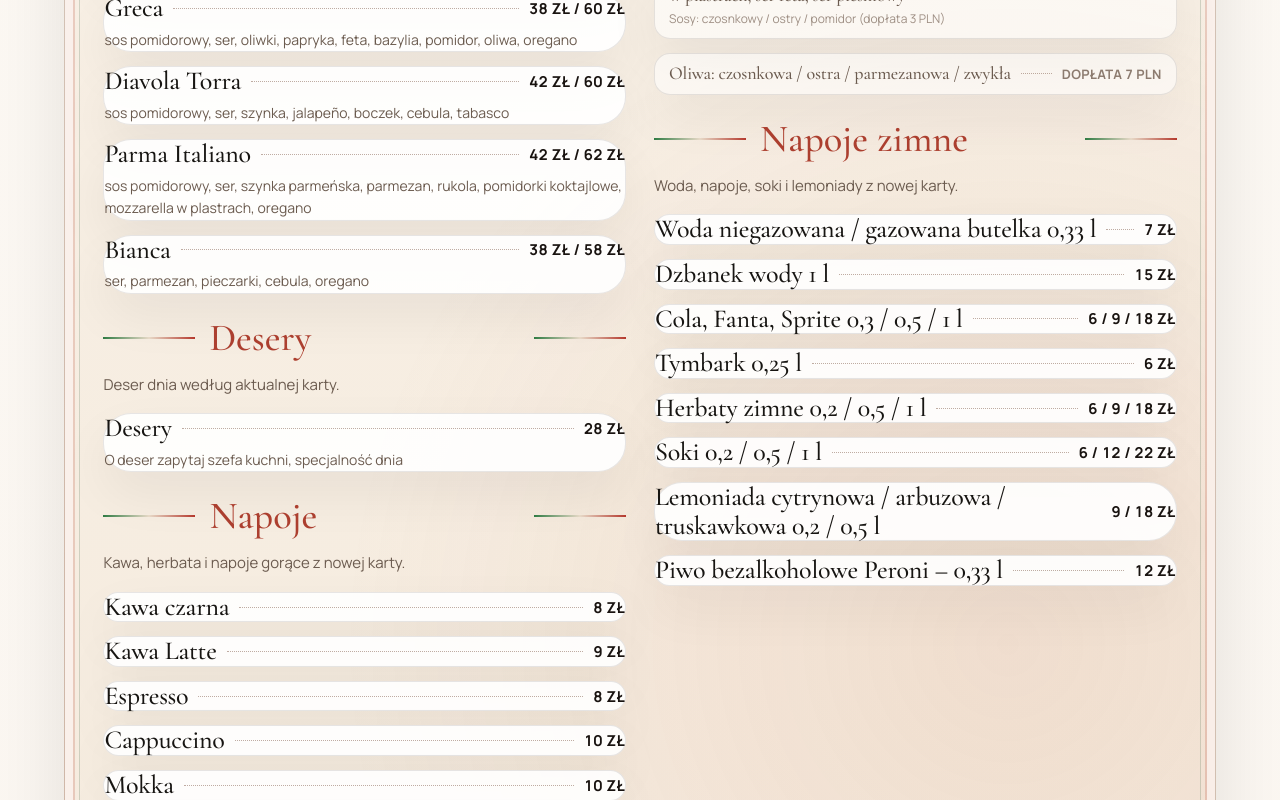
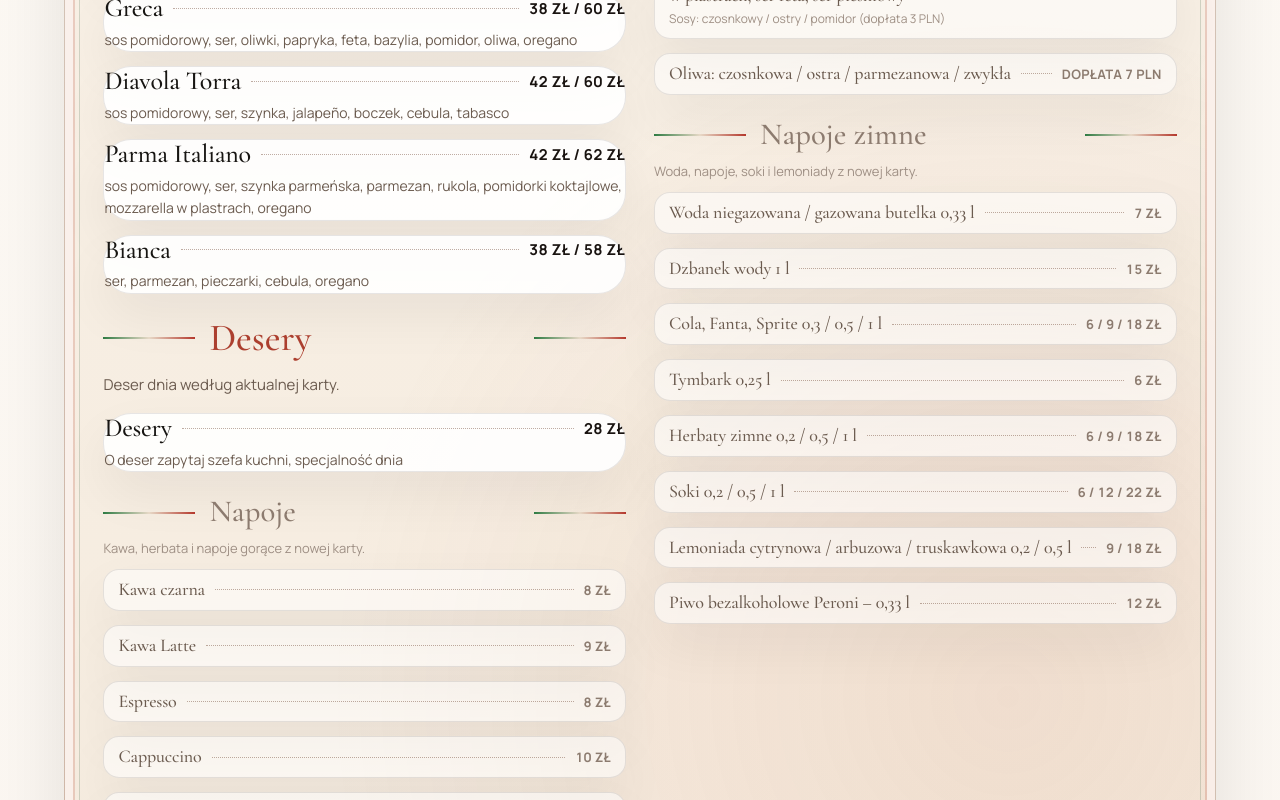
Before and after one commit to mulasty/PizzaTorra, a Next.js app: page / in a window 1280 px wide. Shown: the part 4520-5320 px from the top of the page. Built offline with nearby package versions, Linux system fonts and the light colour scheme.

Commit message:
Apply subtle extras styling to Dodatki, Kawa and Napoje zimne menu sections

```diff
--- a/src/app/page.tsx
+++ b/src/app/page.tsx
@@ -285,7 +285,7 @@ const renderMenuSections = (category: MenuCategory) => {
 const renderMenuCategory = (category: MenuCategory) => (
   <section
     key={category.id}
-    className={`${styles.menuCategoryCard} ${category.id === "dodatki" ? styles.menuCategoryExtras : ""}`}
+    className={`${styles.menuCategoryCard} ${["dodatki", "kawa", "napoje"].includes(category.id) ? styles.menuCategoryExtras : ""}`}
   >
     <div className={styles.menuCategoryHeading}>
       <div className={styles.menuCategoryHeadingLine} aria-hidden="true" />
```
